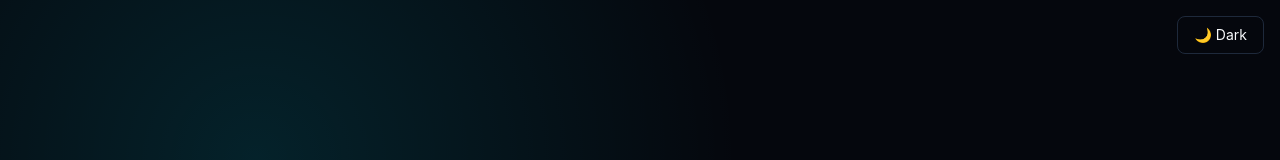
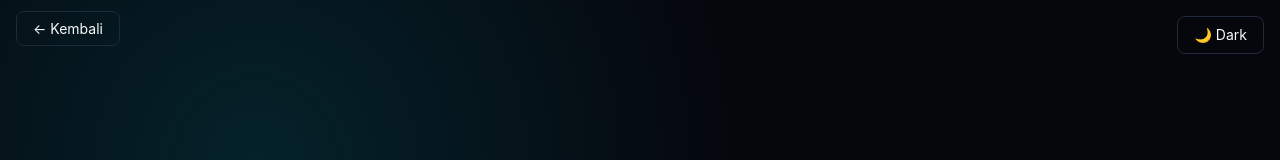
Before and after one commit to Nanonymou/Pojok-Gizi, a Next.js app: page /login in a window 1280 px wide. Shown: the top 160 px of the page. Built offline with nearby package versions, Linux system fonts and the light colour scheme.

Commit message:
Add back navigation link to request-gizi page

```diff
--- a/app/login/page.js
+++ b/app/login/page.js
@@ -35,6 +35,11 @@ export default function LoginPage() {
           "radial-gradient(circle at 20% 20%, var(--primary-soft), transparent 40%), var(--background)",
       }}
     >
+      <div className="absolute top-4 left-4">
+        <a href="/request-gizi" className="btn-ghost text-sm">
+          ← Kembali
+        </a>
+      </div>
       <div className="absolute top-4 right-4">
         <ThemeToggle />
       </div>
```
